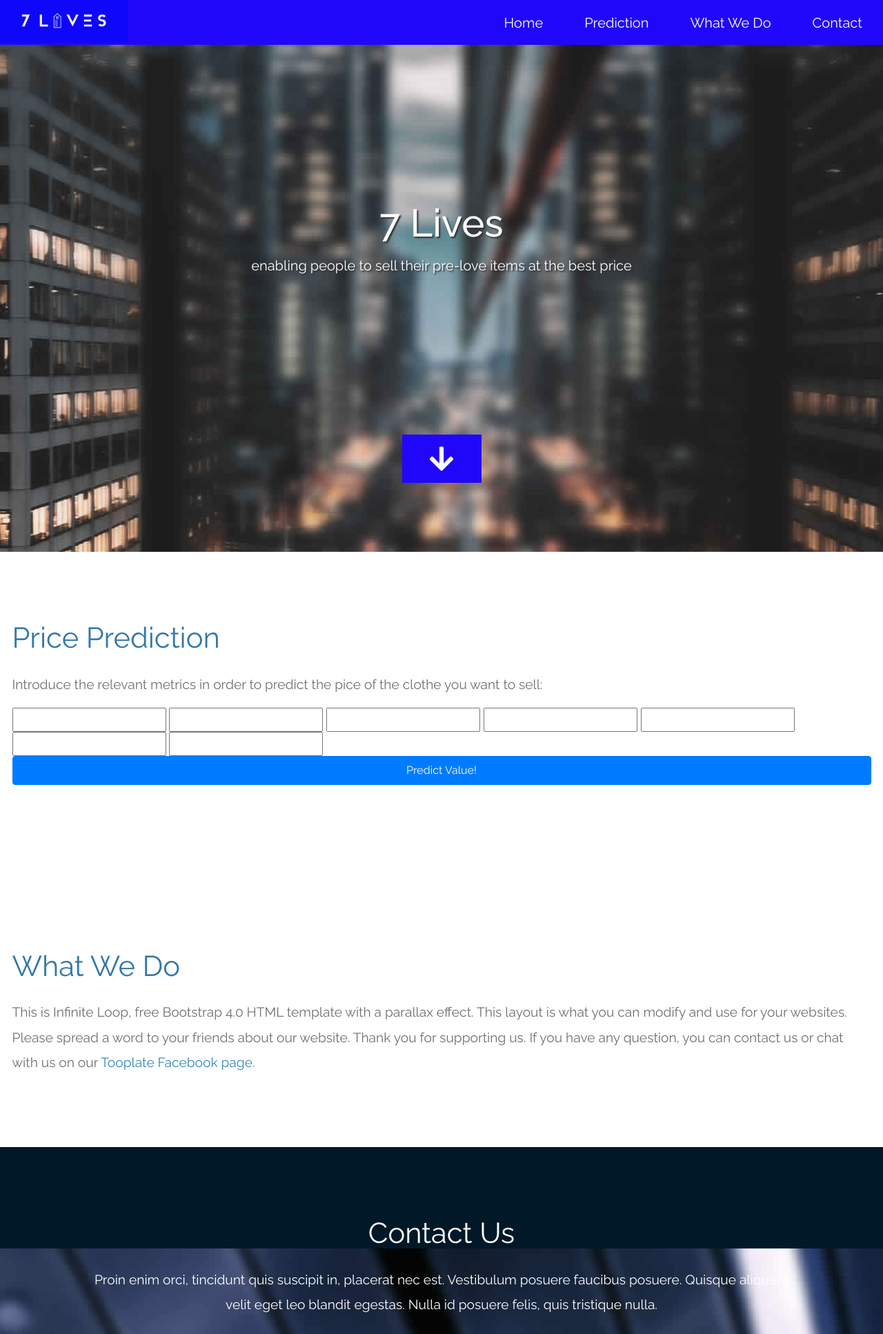
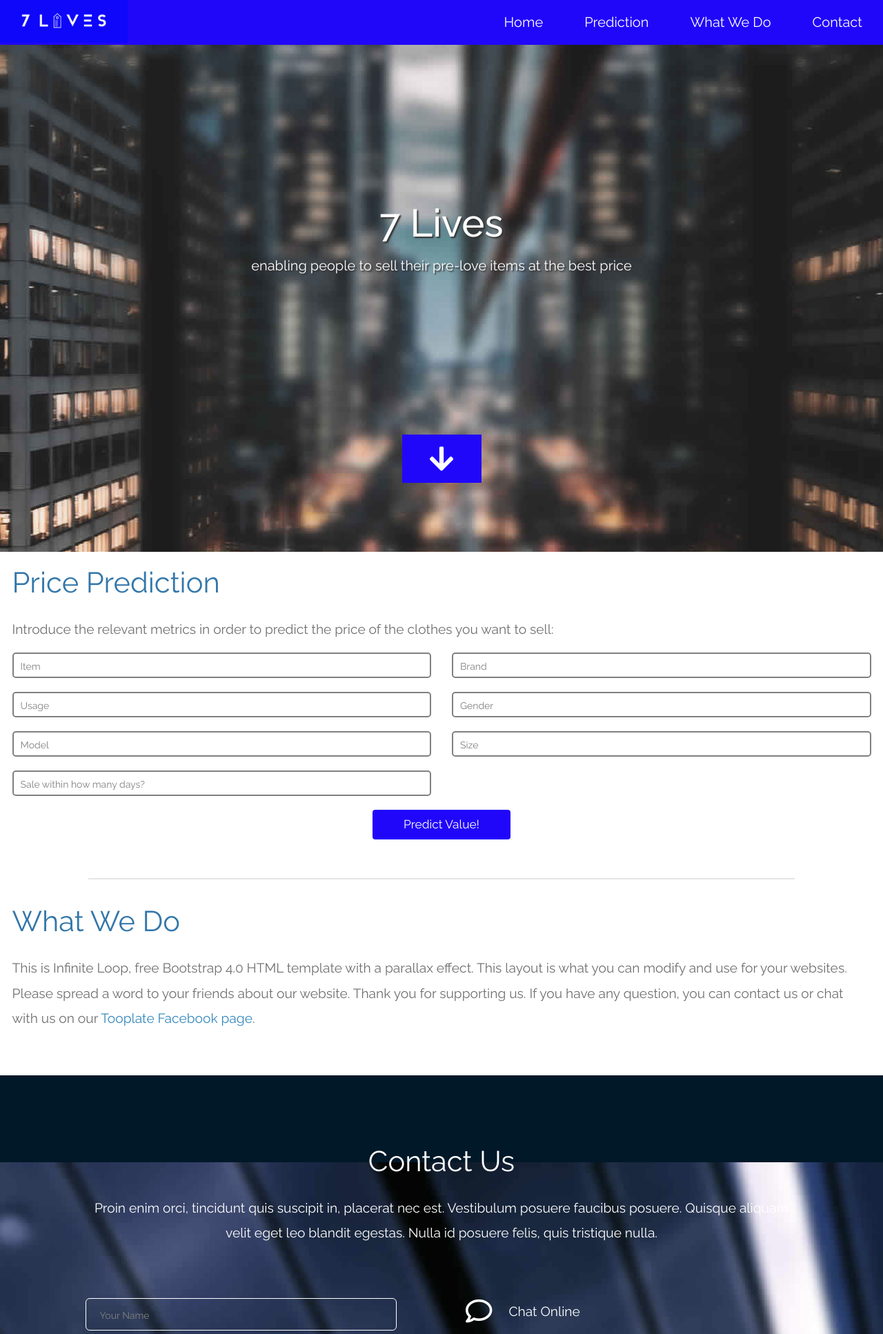
Before and after one commit to nichohelmut/antler-tc2, a Flask app: page / in a window 1280 px wide. Shown: the top 1934 px of the page at 69% size. Run offline with Flask 2, Linux system fonts and the light colour scheme; parts of the project's set-up code (start-up, migrations or seed data) failed here and were passed over; some libraries are stand-ins or nearby versions.

Commit message:
add styling for prediction section

```diff
--- a/tc2/deploy-lr-project/static/css/tooplate-infinite-loop.css
+++ b/tc2/deploy-lr-project/static/css/tooplate-infinite-loop.css
@@ -124,6 +124,7 @@ blockquote {
 
 .nav-item {
   list-style: none;
+  border-bottom: 1px solid transparent;
 }
 
 .tm-nav-link {
@@ -575,7 +576,7 @@ figure.effect-honey:hover h2 i {
 .tm-btn-submit {
   font-size: 0.9em;
   color: #fff;
-  background-color: #369;
+  background-color: #2107FA;
   width: 50%;
   margin-bottom: 60px;
 }
@@ -587,13 +588,14 @@ figure.effect-honey:hover h2 i {
 
 ::placeholder {
   /* Chrome, Firefox, Opera, Safari 10.1+ */
-  color: white;
+  color: gray;
   opacity: 1; /* Firefox */
+  font-size: 14px;
 }
 
 :-ms-input-placeholder {
   /* Internet Explorer 10-11 */
-  color: white;
+  color: gray;
 }
 
 ::-ms-input-placeholder {
@@ -715,3 +717,34 @@ p {
     margin: 0;
   }
 }
+
+/* Extra styles */
+
+.hr-separator {
+  width: 80%;
+  border-top-width: 2px;
+}
+
+.form-prediction {
+  display: flex;
+  flex-direction: column;
+  align-items: center;
+}
+
+.form-prediction button {
+  width: 200px;
+  max-width: 100%;
+  margin-bottom: 0;
+}
+
+.container-prediction-input {
+  padding: 0;
+}
+
+.container-prediction-input input {
+  width: 100%;
+  margin-bottom: 20px;
+  padding: 2px 10px;
+  border: 2px solid gray;
+  border-radius: 5px;
+}
--- a/tc2/deploy-lr-project/templates/index1.html
+++ b/tc2/deploy-lr-project/templates/index1.html
@@ -67,26 +67,35 @@ https://www.tooplate.com/view/2117-infinite-loop
     </div>
   </section>
 
-  <section id="prediction" class="tm-section-pad-top">
+  <section id="prediction">
     <div class="container">
       <div class="row tm-content-box">
         <!-- first row -->
         <div class="col-lg-12 col-xl-12">
           <div class="tm-intro-text-container">
             <h2 class="tm-text-primary mb-4 tm-section-title">Price Prediction</h2>
-            <p>Introduce the relevant metrics in order to predict the pice of the clothe you want to sell:</p>
-            <form action="{{url_for('predict')}}" method="post">
-              <input type="text" name="item" placeholder="Item" required="required" />
-              <input type="text" name="brand" placeholder="Brand" required="required" />
-              <input type="text" name="usage" placeholder="Usage" required="required" />
-              <input type="text" name="gender" placeholder="Gender" required="required" />
-              <input type="text" name="model" placeholder="Model" required="required" />
-              <input type="text" name="size" placeholder="Size" required="required" />
-              <input type="text" name="sale_until" placeholder="Sale within how many days?" required="required" />
-              <button type="submit" class="btn btn-primary btn-block btn-large"> Predict Value!</button>
+            <p>Introduce the relevant metrics in order to predict the price of the clothes you want to sell:</p>
+            <form action="{{url_for('predict')}}" method="post" class="form-prediction">
+              <div class="container-fluid container-prediction-input">
+                <div class="row">
+                  <div class="col"><input type="text" name="item" placeholder="Item" required="required" /></div>
+                  <div class="col"><input type="text" name="brand" placeholder="Brand" required="required" /></div>
+                </div>
+                <div class="row">
+                  <div class="col"><input type="text" name="usage" placeholder="Usage" required="required" /></div>
+                  <div class="col"><input type="text" name="gender" placeholder="Gender" required="required" /></div>
+                </div>
+                <div class="row">
+                  <div class="col"><input type="text" name="model" placeholder="Model" required="required" /></div>
+                  <div class="col"><input type="text" name="size" placeholder="Size" required="required" /></div>
+                </div>
+                <div class="row">
+                  <div class="col-xl-6"><input type="text" name="sale_until" placeholder="Sale within how many days?"
+                      required="required" /></div>
+                </div>
+              </div>
+              <button type="submit" class="btn tm-btn-submit"> Predict Value!</button>
             </form>
-            <br>
-            <br>
             <b>{{prediction_text}}</b>
           </div>
         </div>
@@ -94,7 +103,9 @@ https://www.tooplate.com/view/2117-infinite-loop
     </div>
   </section>
 
-  <section id="whatwedo" class="tm-section-pad-top tm-parallax-2">
+  <hr class="hr-separator" />
+
+  <section id="whatwedo" class="tm-parallax-2">
     <div class="container">
       <div class="row tm-content-box">
         <!-- first row -->
```
Also changed, not shown: 1 other file.
